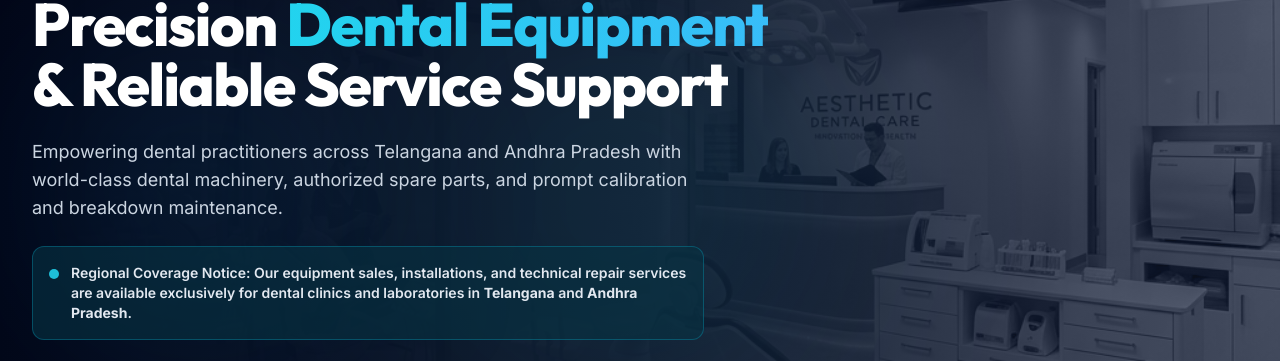
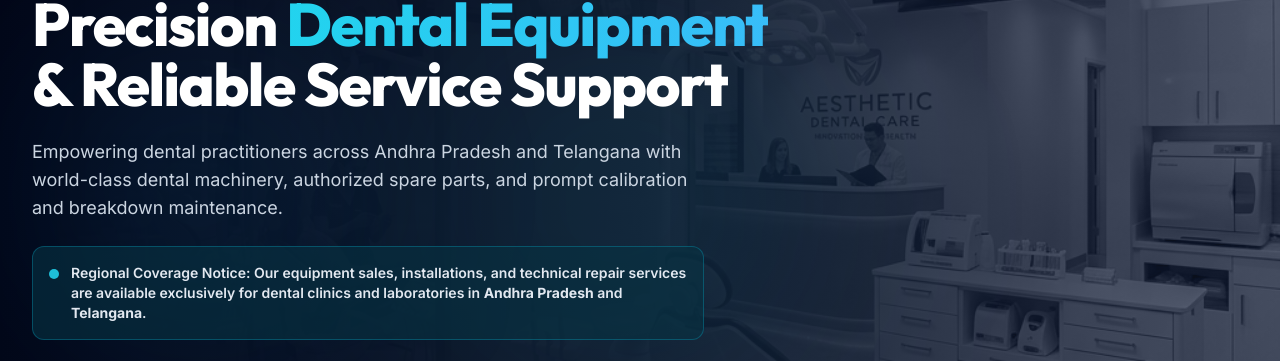
Before and after one commit to bluebirddentools-cell/Blue-Bird-Dentools, a React (Vite) app: page / in a window 1280 px wide. Shown: the part 279-640 px from the top of the page. Built offline with nearby package versions, Linux system fonts and the light colour scheme.

Commit message:
text changes are updated

```diff
--- a/src/pages/Home.tsx
+++ b/src/pages/Home.tsx
@@ -86,7 +86,7 @@ const Home: React.FC = () => {
               transition={{ duration: 0.8, delay: 0.2 }}
               className="mt-6 text-base sm:text-lg text-slate-300 leading-relaxed max-w-2xl"
             >
-              Empowering dental practitioners across Telangana and Andhra Pradesh with world-class dental machinery, authorized spare parts, and prompt calibration and breakdown maintenance.
+              Empowering dental practitioners across Andhra Pradesh and Telangana with world-class dental machinery, authorized spare parts, and prompt calibration and breakdown maintenance.
             </motion.p>
 
             {/* Regional Notice Alert */}
@@ -97,7 +97,7 @@ const Home: React.FC = () => {
               className="mt-6 flex items-start space-x-3 bg-cyan-950/60 border border-cyan-500/30 p-4 rounded-xl text-slate-200 text-xs sm:text-sm font-semibold max-w-2xl"
             >
               <span className="flex-shrink-0 inline-block w-2.5 h-2.5 rounded-full bg-cyan-400 animate-pulse mt-1.5" />
-              <span>Regional Coverage Notice: Our equipment sales, installations, and technical repair services are available exclusively for dental clinics and laboratories in <strong>Telangana</strong> and <strong>Andhra Pradesh</strong>.</span>
+              <span>Regional Coverage Notice: Our equipment sales, installations, and technical repair services are available exclusively for dental clinics and laboratories in <strong>Andhra Pradesh</strong> and <strong>Telangana</strong>.</span>
             </motion.div>
 
             <motion.div
--- a/src/pages/Products.tsx
+++ b/src/pages/Products.tsx
@@ -289,7 +289,7 @@ const Products: React.FC = () => {
             </svg>
           </div>
           <div>
-            <span className="font-bold text-primary-950">Regional Availability Notice:</span> Equipment delivery, installation, and on-site repair services are exclusively available for clinics and dental labs located in <strong>Telangana</strong> and <strong>Andhra Pradesh</strong>.
+            <span className="font-bold text-primary-950">Regional Availability Notice:</span> Equipment delivery, installation, and on-site repair services are exclusively available for clinics and dental labs located in <strong>Andhra Pradesh</strong> and <strong>Telangana</strong>.
           </div>
         </div>
 
--- a/src/pages/Services.tsx
+++ b/src/pages/Services.tsx
@@ -178,7 +178,7 @@ const Services: React.FC = () => {
                   </svg>
                 </div>
                 <div>
-                  <span className="font-bold text-primary-950">Notice:</span> Technical dispatches and engineering repair support are available exclusively within <strong>Telangana</strong> and <strong>Andhra Pradesh</strong>.
+                  <span className="font-bold text-primary-950">Notice:</span> Technical dispatches and engineering repair support are available exclusively within <strong>Andhra Pradesh</strong> and <strong>Telangana</strong>.
                 </div>
               </div>
 
```
